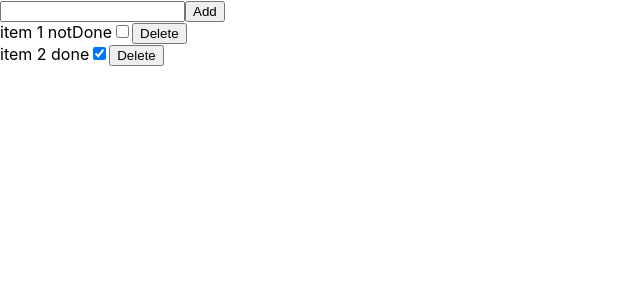
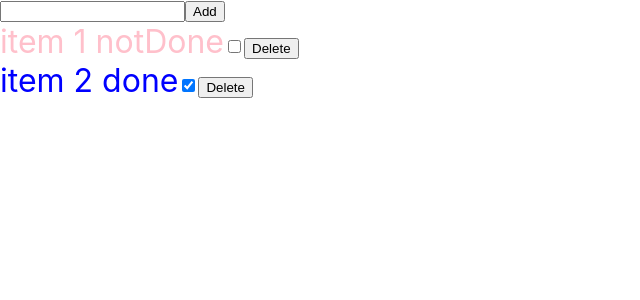
Before and after one commit to evelynyhkim/MERN, a React (Create React App) app in the folder React/my-app/: page / in a window 1280 px wide. Shown: the top 300 px of the page, without its empty margins (0-640 px from the left). Built offline with nearby package versions, Linux system fonts and the light colour scheme.

Commit message:
done and notDont style FIXED!

```diff
--- a/React/my-app/src/App.js
+++ b/React/my-app/src/App.js
@@ -19,7 +19,9 @@ function App() {
 	}
 
 	function chooseStyle(val) {
-		return val ? "done" : "notDone"
+		//return val ? "done" : "notDone"
+		if (val === true) return "done"
+		else return "notDone"
 	}
 
 	function handleDoneToggle(e, idxToToggle) {
@@ -49,9 +51,9 @@ function App() {
 			</form>
 			{itemList.map((item, idx) => {
 				//let bln = false
-				//let c = selectedStyle(item.isDone)
+				let s = chooseStyle(item.isDone)
 				return (
-					<div key={idx} className={() => chooseStyle(item.isDone)}>
+					<div key={idx} className={s}>
 						<label htmlFor={idx}>
 							{item.txt} {item.isDone ? "done" : "notDone"}
 						</label>
```
